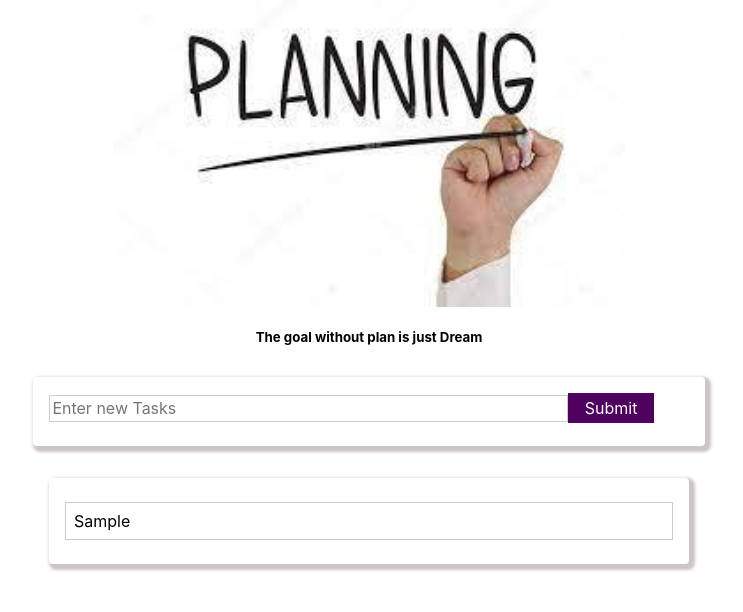
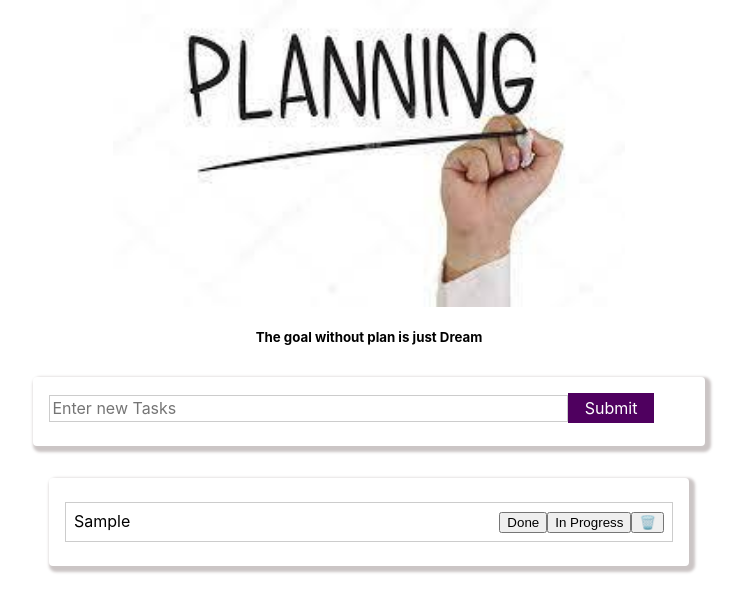
Before and after one commit to melika760/TodoList, a React (Create React App) app: page / in a window 1280 px wide. Both pictures are taken after typing "Sample" into the empty fields and a click on the button "Submit". Shown: the top 612 px of the page, without its empty margins (271-1014 px from the left). Built offline with nearby package versions, Linux system fonts and the light colour scheme.

Commit message:
delet Item

```diff
--- /dev/null
+++ b/src/Components/Emojis.js
@@ -0,0 +1,8 @@
+export default function Emojis(props){
+    return(
+        <span>
+             <button>Done</button>
+             <button>In Progress</button>
+        </span>
+    )
+}
--- /dev/null
+++ b/src/Components/TasksItem.js
@@ -0,0 +1,14 @@
+import React,{useState} from "react"
+import Emojis from "./Emojis"
+export default function TasksItem(props){
+let List =<ul>
+<li key={props.id}>{props.name}<span><Emojis/><button onClick={DeletItem}>🗑️</button></span></li>
+</ul>
+let [Result,SetResult] = useState(List)
+function DeletItem(){
+    SetResult("")
+}
+    return(<div>{Result}</div>)
+
+
+}
--- a/src/Components/TasksList.js
+++ b/src/Components/TasksList.js
@@ -1,14 +1,15 @@
 import Card from "./UI/Card"
 import classes from "./TasksList.module.css"
+import TasksItem from "./TasksItem"
 export default function TasksList(props){
-    console.log(props)
+
     return(
 <Card className={classes.users}>
-           <ul>
+
             {props.users.map(user=>{
-               return <li key={user.id}>{user.name}</li>
+               return (<TasksItem name={user.name} key={user.id}/>)
             })}
-        </ul>
+
 </Card>
     )
 }
--- a/src/Components/TasksList.module.css
+++ b/src/Components/TasksList.module.css
@@ -13,4 +13,6 @@
     border: 1px solid #ccc;
     margin: 0.5rem 0;
     padding: 0.5rem;
+    display: flex;
+    justify-content: space-between;
   }
```
